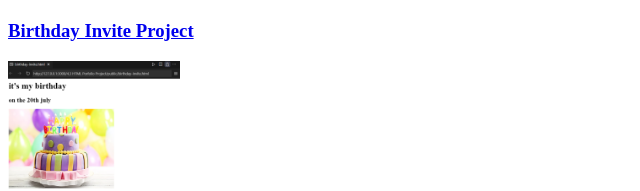
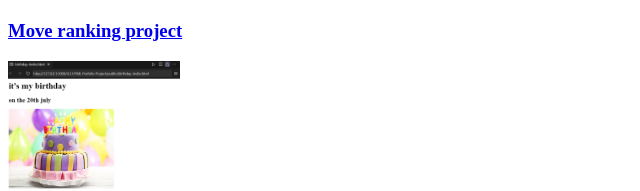
Before and after one commit to mohanty-subhrajit/html-, a plain HTML site: page index.html in a window 1280 px wide. Shown: the part 392-583 px from the top of the page, 0-640 px from the left. Drawn offline with Linux system fonts and the light colour scheme.

Commit message:
index.html

```diff
--- a/index.html
+++ b/index.html
@@ -14,7 +14,7 @@
    <img src="./assets/images/move.png" alt="move image" height="200">
 
 
-   <h3><a href="./public/birthday-invite.html">Birthday Invite Project</a></h3>
+   <a href="./public/movie-ranking.html">  <h3>Move ranking project</h3></a>
    <img src="./assets/images/birthday.png" alt="birthday image" height="200">
    <hr>
      <a href="./public/about.html">About Me</a>
```
